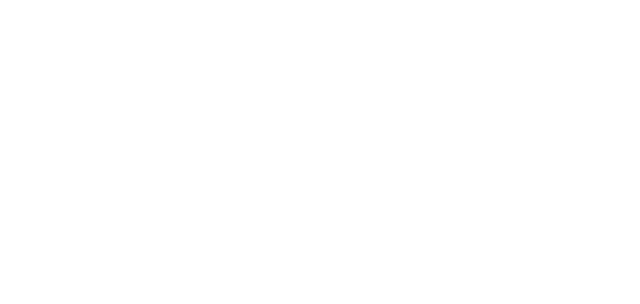
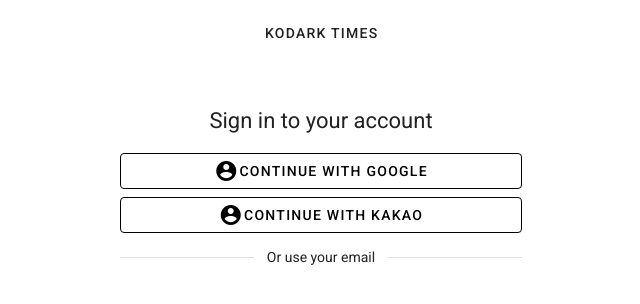
Before and after one commit to jeuk817/newsSite_Kodark, a Vue app in the folder frontend/: page /ko/auth/signIn in a window 1280 px wide. Shown: the top 304 px of the page, without its empty margins (319-959 px from the left). Built offline with nearby package versions, Linux system fonts and the light colour scheme.

Commit message:
feat: create Oauth sign component
1. oauth 로그인 버튼을 포함한 컴포넌트를 만들고 따로 분리했다.

```diff
--- /dev/null
+++ b/frontend/src/components/bodies/SignInBody.vue
@@ -0,0 +1,15 @@
+<template>
+  <div>
+  </div>
+</template>
+
+<script>
+
+export default {
+  components: {
+  }
+}
+</script>
+<style scoped>
+
+</style>
--- /dev/null
+++ b/frontend/src/components/bodies/SignUpBody.vue
@@ -0,0 +1,10 @@
+<template>
+  <div>
+  </div>
+</template>
+
+<script>
+export default {
+
+}
+</script>
--- /dev/null
+++ b/frontend/src/components/units/OauthSign.vue
@@ -0,0 +1,58 @@
+<template>
+  <div>
+    <div class="authGuide">
+      {{authGuideMsg}}
+    </div>
+    <div class="oauthComponent">
+      <v-btn class="oauthBtn" outlined color="black" width="100%">
+        <v-icon>account_circle</v-icon>Continue with Google
+      </v-btn>
+      <v-btn class="oauthBtn" outlined color="black" width="100%">
+        <v-icon>account_circle</v-icon>Continue with Kakao
+      </v-btn>
+      <div class="authDivider">
+        <v-divider />
+        <div>
+          Or use your email
+        </div>
+        <v-divider />
+      </div>
+    </div>
+  </div>
+</template>
+
+<script>
+export default {
+  props: ['auth'],
+  computed: {
+    authGuideMsg () {
+      return this.auth === 'signIn' ? 'Sign in to your account' : 'Create your free account'
+    }
+  }
+}
+</script>
+<style scoped>
+.authGuide{
+  display: grid;
+  justify-items: center;
+  font-size: 22px;
+  margin: 8px;
+}
+
+.oauthBtn {
+  margin-top: 8px;
+}
+
+.oauthComponent {
+  margin-top: 8px;
+}
+
+.authDivider {
+  margin-top: 14px;
+  display: grid;
+  grid-template-columns: 1fr 1fr 1fr;
+  align-items: center;
+  text-align: center;
+  font-size: 14px;
+}
+</style>
--- a/frontend/src/router/index.js
+++ b/frontend/src/router/index.js
@@ -16,7 +16,7 @@ const routes = [
     component: Home
   },
   {
-    path: '/ko/signIn',
+    path: '/ko/auth/:sign',
     component: AuthPage
   }
 ]
--- a/frontend/src/views/AuthPage.vue
+++ b/frontend/src/views/AuthPage.vue
@@ -1,17 +1,56 @@
 <template>
   <div>
     <LogoHeader />
+    <div class="authBody">
+      <div class="authContent">
+        <template v-if="currentPath === 'signIn'">
+          <OauthSign auth="signIn" />
+          <SignInBody />
+        </template>
+        <template v-if="currentPath === 'signUp'">
+          <OauthSign auth="signUp" />
+          <SignUpBody />
+        </template>
+      </div>
+    </div>
   </div>
 </template>
 
 <script>
 import LogoHeader from '../components/headers/LogoHeader'
+import SignInBody from '../components/bodies/SignInBody'
+import SignUpBody from '../components/bodies/SignUpBody'
+import OauthSign from '../components/units/OauthSign'
 // import HelloWorld from '../components/HelloWorld'
 
 export default {
+  data: () => ({
+    currentPath: ''
+  }),
   components: {
-    LogoHeader
+    LogoHeader,
+    SignInBody,
+    SignUpBody,
+    OauthSign
     // HelloWorld
+  },
+  created () {
+    console.log('---------')
+    const routeArr = this.$route.fullPath.split('/')
+    console.log(routeArr[routeArr.length - 1])
+    this.currentPath = routeArr[routeArr.length - 1]
   }
 }
 </script>
+<style scoped>
+.authBody {
+ padding-top: 64px;
+}
+
+.authContent {
+  /* border: 1px solid red; */
+  max-width: 450px;
+  margin: 40px auto 0;
+  padding: 0 24px;
+}
+</style>
```
